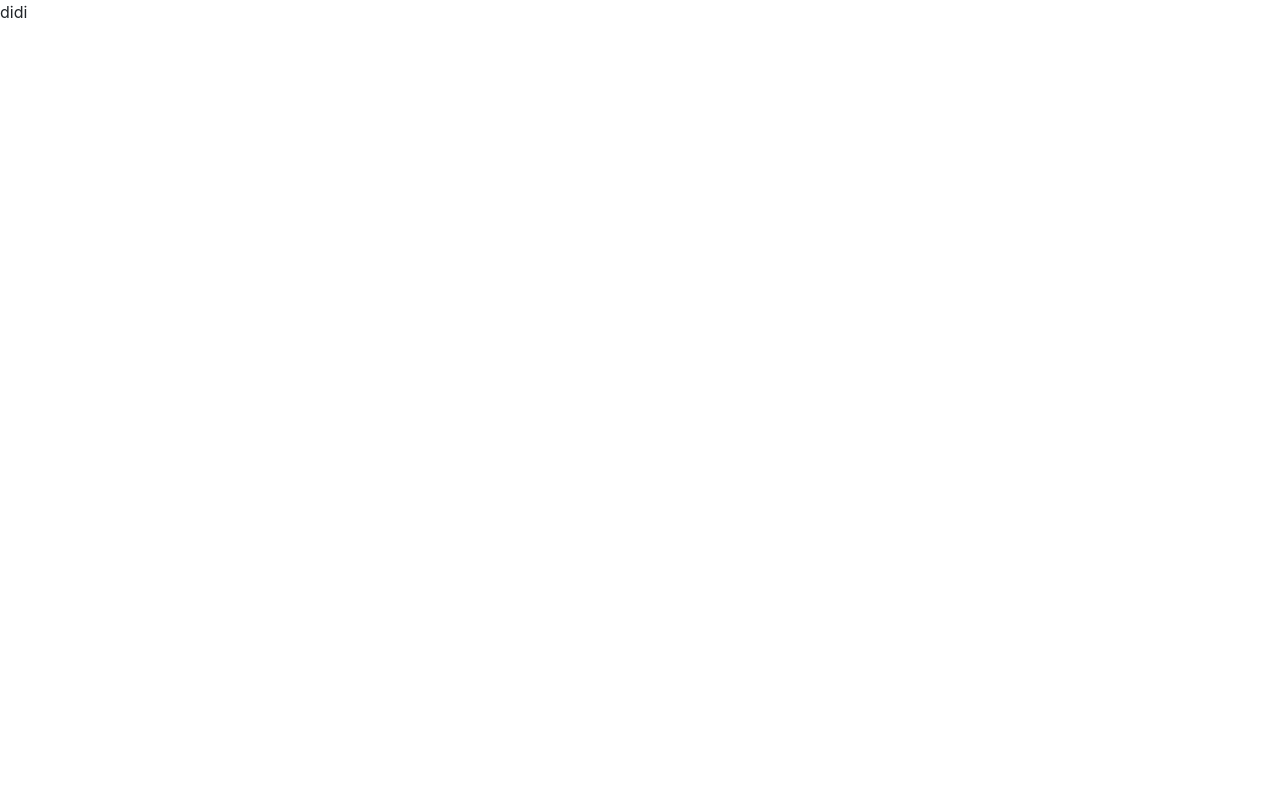
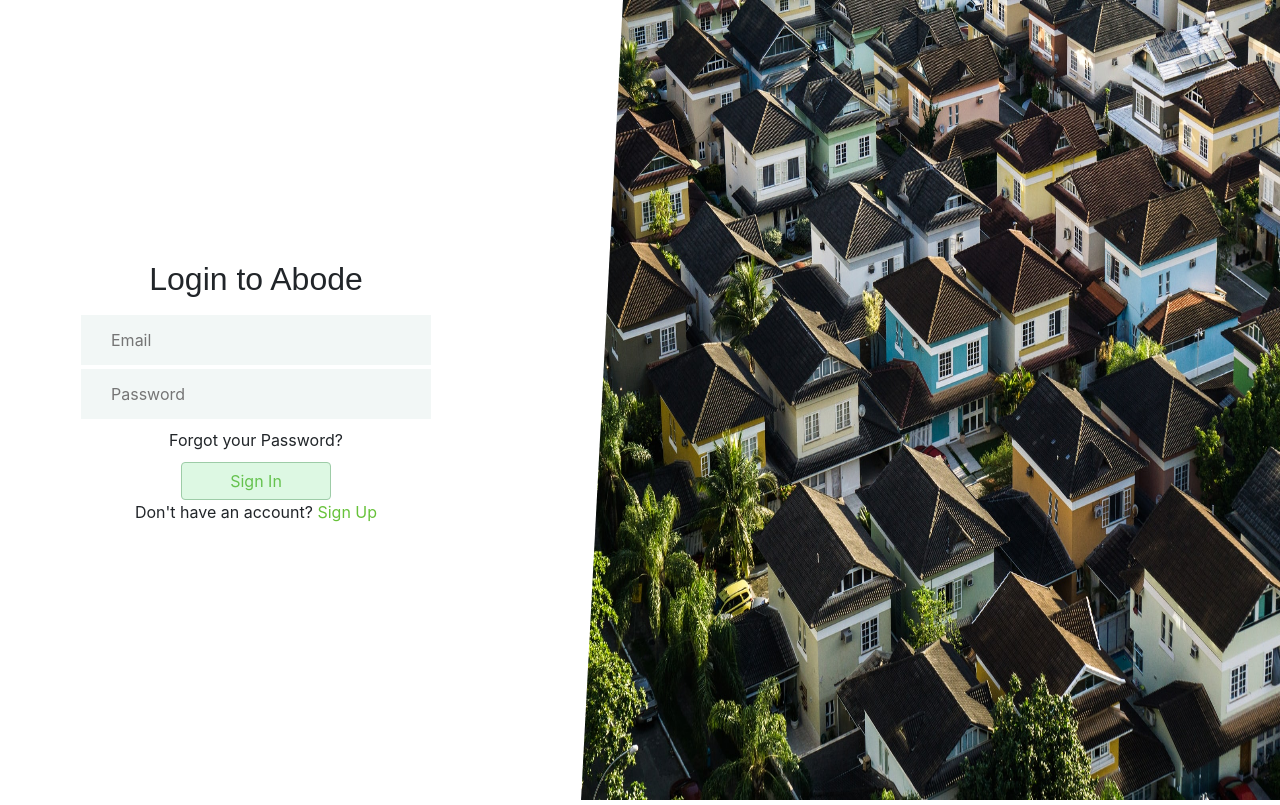
Before and after one commit to iligashi/Abode, a React (Create React App) app: page /login in a window 1280 px wide. Built offline with nearby package versions, Linux system fonts and the light colour scheme; the HTML template or start-up script is replaced by a standard one.

Commit message:
fixin UI of Login page

```diff
--- a/src/views/LoginView.tsx
+++ b/src/views/LoginView.tsx
@@ -1,12 +1,99 @@
-import React from 'react';
-
+import React from "react";
+import Houses from "../Images/houses.jpeg";
 
 interface Props {}
 
 const LoginView = (props: Props) => {
+  const divStyle: React.CSSProperties = {
+    display: "block",
+    padding: "7px",
+  };
+  const h2: React.CSSProperties = {
+    fontFamily: "sans-serif",
+    fontSize: "32px",
+  };
+  const button: React.CSSProperties = {
+    width: "150px",
+    marginTop: "10px",
+    color: "#65c24e",
+    backgroundColor: "#83e59945",
+    borderColor: "#9dcca7",
+  };
+  const input: React.CSSProperties = {
+    width: "100%",
+    maxWidth: "350px",
+    border: "none",
+    backgroundColor: "#f2f7f6",
+    padding: "4px 4px 4px 30px",
+    height: "50px",
+  };
+  const angle: React.CSSProperties = {
+    display: "flex",
+    position: 'absolute',
+    backgroundColor: "#fff",
+    transform: "rotateZ(3deg)",
+    width: "100px",
+    right: "53%",
+    top: "-5px",
+    height: "101%",
+    zIndex: "1"
+  };
+  const image: React.CSSProperties = {
+    position: "relative",
+    width: "55%",
+    height: "100%"
+  };
+  const formWrap: React.CSSProperties = {
+    display: "flex",
+    overflow: "hidden",
+    height: "100vh",
+    justifyContent: "space-between",
+    alignSelf: "center",
+    margin: "0 auto",
+    width: "100%",
+  };
 
+  return (
+    <div className="formWrap flex" style={formWrap}>
+      <form className="login" style={{ width: "40%", textAlign: "center", alignSelf: "center" }}>
+        <h2 style={h2}> Login to Abode</h2>
+        <div style={divStyle}>
+          <div style={{ padding: "2px" }}>
+            <input style={input} type="text" placeholder="Email" name="email" />
+          </div>
+          <div style={{ padding: "2px" }}>
+            <input
+              style={input}
+              type="password"
+              placeholder="Password"
+              name="password"
+            />
+          </div>
+        </div>
+        <div>
+          <span>Forgot your Password?</span>
+        </div>
+        <div>
+          <button style={button} type="button" className="btn btn-success">
+            Sign In
+          </button>
+        </div>
+        <div>
+          <p>
+            Don't have an account?
+            <span style={{ cursor: "pointer", color: "#67c23a" }}>
+              {" "}
+              Sign Up
+            </span>
+          </p>
+        </div>
+      </form>
+      {/* <div> */}
+        <div style={angle}></div>
+        <img style={image} src={Houses}  alt="" />
+      </div>
+    // </div>
+  );
+};
 
-	return  <div>didi</div>
-
-};
 export default LoginView;
```
Also changed, not shown: src/Images/houses.jpeg (added).
